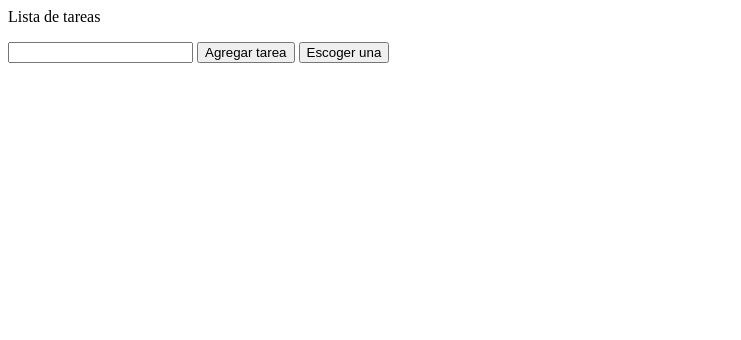
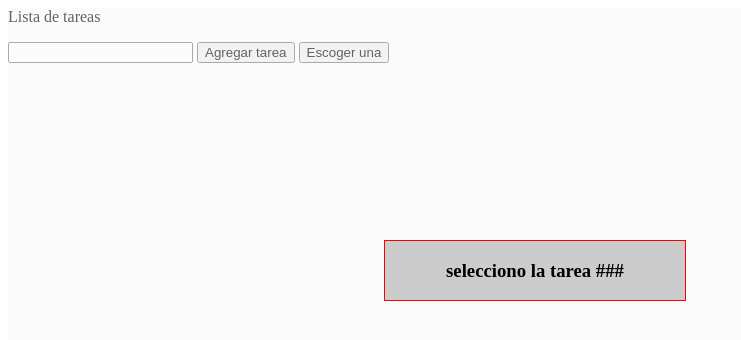
Before and after one commit to matiasfessia/itec-2do-2019, a plain HTML site: page 02_todo-list/index.html in a window 1280 px wide. Both pictures are taken after a click on the button "Escoger una". Shown: the whole page, without its empty margins (0-741 px from the left). Drawn offline with Linux system fonts and the light colour scheme.

Commit message:
updates 04-22

```diff
--- a/02_todo-list/index.html
+++ b/02_todo-list/index.html
@@ -2,15 +2,42 @@
 
 <head>
   <title>ToDo List</title>
-  <style></style>
+  <style>
+    .message {
+      border: 1px red solid;
+      text-align: center;
+      width: 300px;
+      margin: 0 auto;
+      position: absolute;
+      top:30%;
+      left: 30%;
+      background: #ccc;
+    }
+    .overlay {
+      width: 100%;
+      height: 100%;
+      background: #f7f5f5;
+      opacity: 0.4;
+      position: absolute;
+    }
+    .hidden {
+      display: none;
+    }
+  </style>
 </head>
 
   <body>
+    <div class="overlay hidden"></div>
+    <div class="message hidden">
+      <h3>selecciono la tarea ###</h3>
+    </div>
     <label>Lista de tareas</label>
     <ul id="list"></ul>
+
     <input type="text" id="task-name" />
     <button id="btn-add-task">Agregar tarea</button>
     <button id="btn-pick-task">Escoger una</button>
+
     <script>
       const ul = document.getElementById('list');
       const taskName = document.getElementById('task-name');
@@ -34,12 +61,16 @@
       const pickTask = function () {
         let random = Math.floor((Math.random() * itemsIds.length));
         let elem = document.getElementById(itemsIds[random]);
-        alert(`selecciono la tarea ${elem.textContent}`);
+
+        //
+        document.getElementsByClassName('message')[0].classList.remove('hidden');
+        document.getElementsByClassName('overlay')[0].classList.remove('hidden');
+
+        // alert(`selecciono la tarea ${elem.textContent}`);
         elem.remove();
         itemsIds.splice(random, 1);
         counter--;
         //console.log(random);
-
       }
 
       btnAddTask.addEventListener('click', addTask);
```
